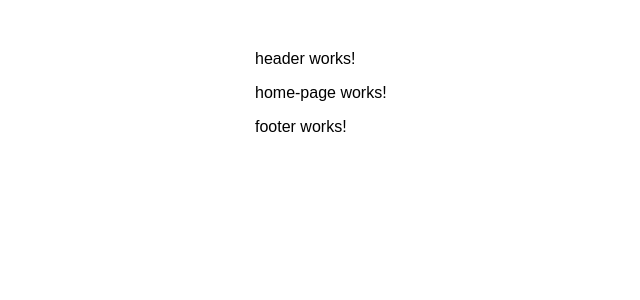
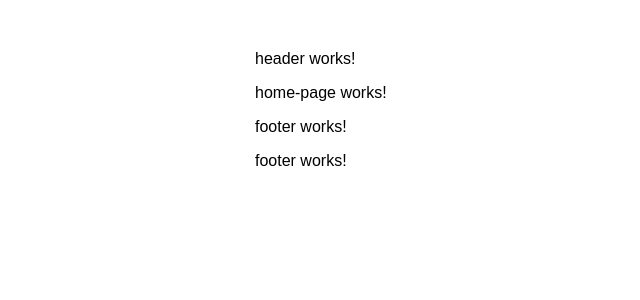
Before and after one commit to nitrathod/E-Commerce, an Angular app in the folder frontend/: page / in a window 1280 px wide. Shown: the top 300 px of the page, without its empty margins (85-725 px from the left). Built offline with nearby package versions, Linux system fonts and the light colour scheme.

Commit message:
Updated app.component.html

```diff
--- a/frontend/apps/hastkala/src/app/app.component.html
+++ b/frontend/apps/hastkala/src/app/app.component.html
@@ -1,3 +1,4 @@
 <frontend-header></frontend-header>
 <router-outlet></router-outlet>
 <frontend-footer></frontend-footer>
+<frontend-footer></frontend-footer>
```
